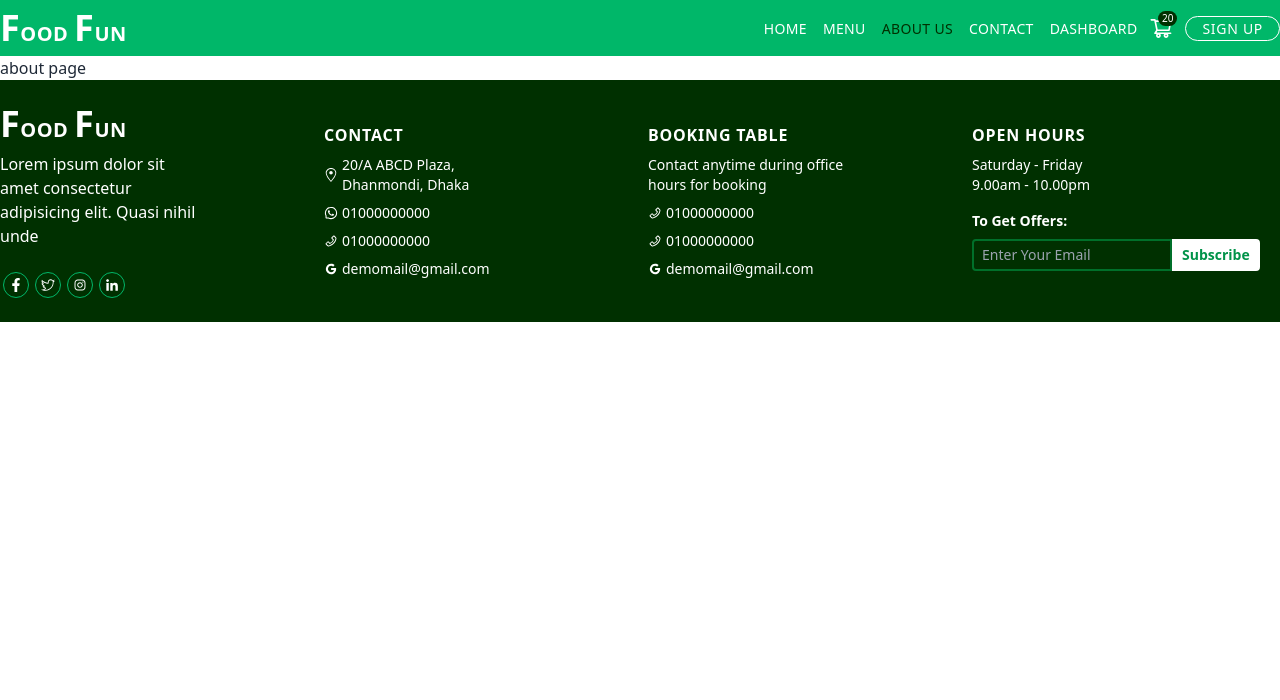
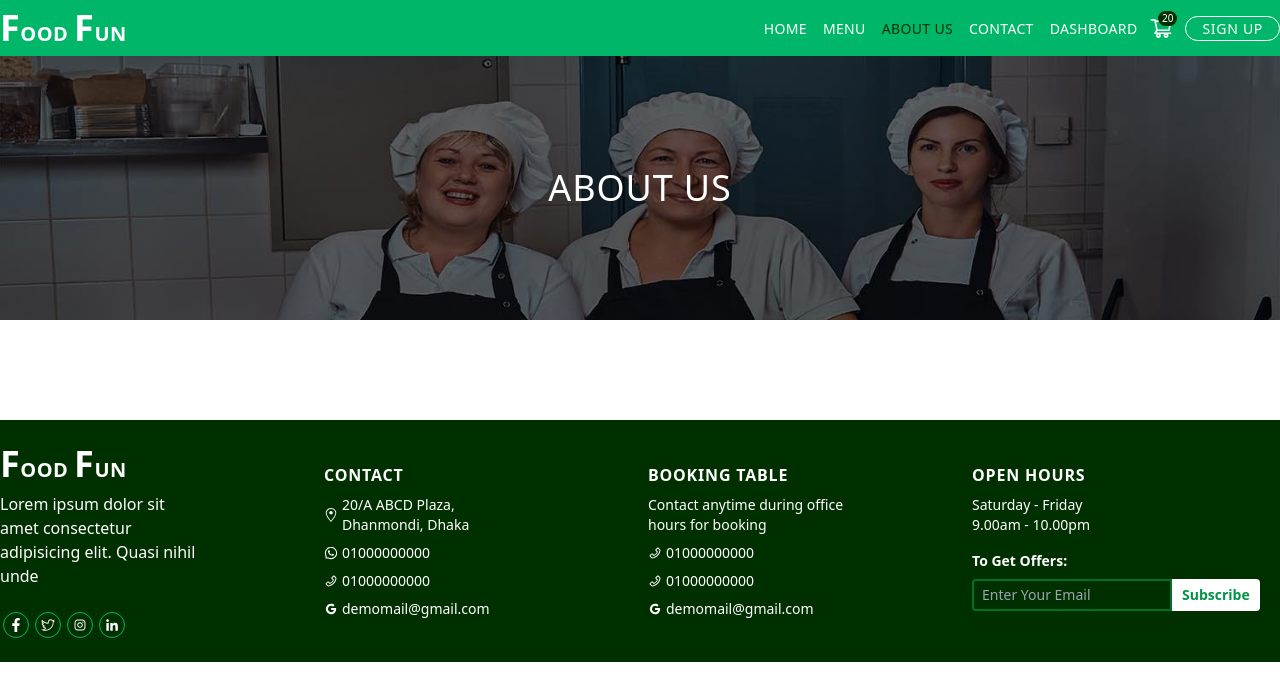
Before and after one commit to samsuzzaman1998/1.Restaurant-Website-Frontend, a React (Create React App) app: page /about in a window 1280 px wide. Shown: the top 700 px of the page. Built offline with nearby package versions, Linux system fonts and the light colour scheme.

Commit message:
add about hero

```diff
--- /dev/null
+++ b/src/components/nonShared/AboutPageCom/AboutHero.js
@@ -0,0 +1,10 @@
+import React from "react";
+import CommonHero from "../../shared/CommonHero";
+import aboutBG from "../../../assets/aboutBG.jpg";
+
+const AboutHero = () => {
+    const heroData = { heroBG: aboutBG, heroText: "about us" };
+    return <CommonHero heroData={heroData} />;
+};
+
+export default AboutHero;
--- a/src/pages/AboutPage.js
+++ b/src/pages/AboutPage.js
@@ -1,7 +1,12 @@
 import React from "react";
+import AboutHero from "../components/nonShared/AboutPageCom/AboutHero";
 
 const AboutPage = () => {
-    return <div>about page</div>;
+    return (
+        <div>
+            <AboutHero />
+        </div>
+    );
 };
 
 export default AboutPage;
```
